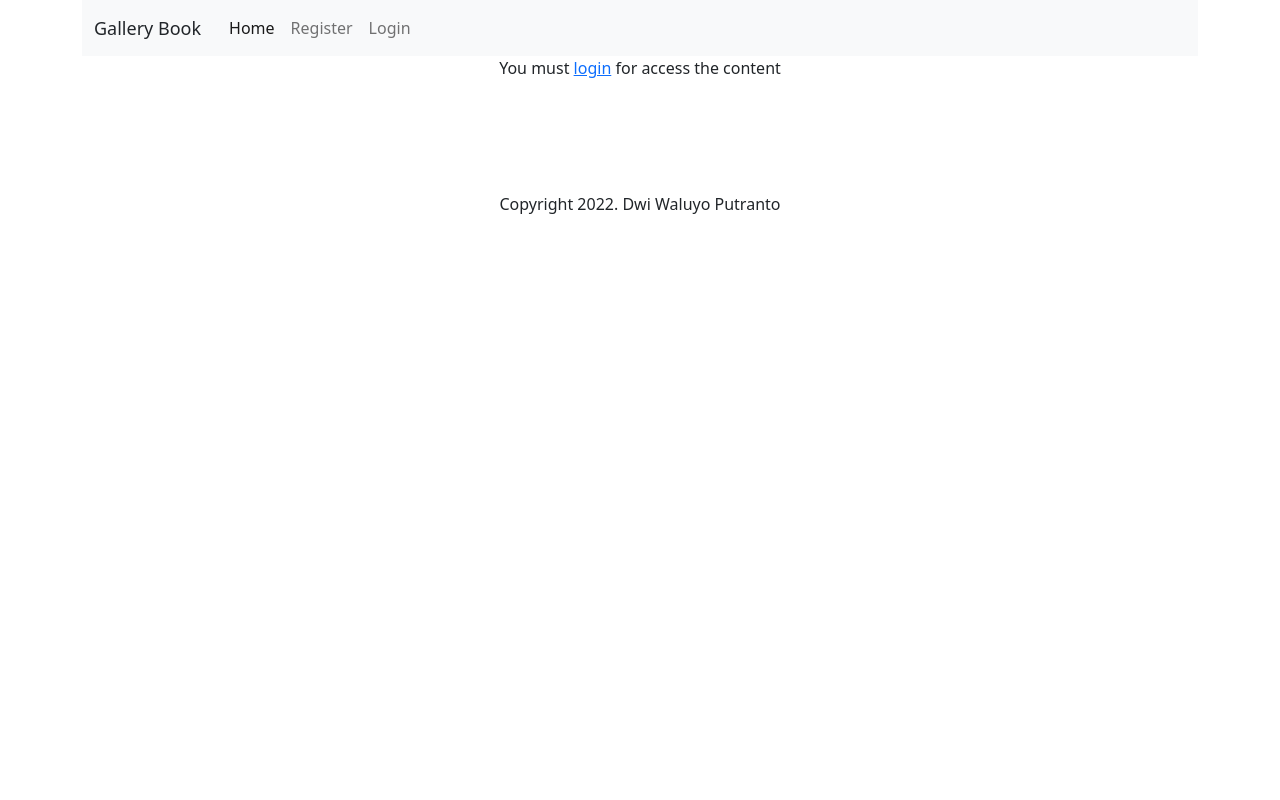
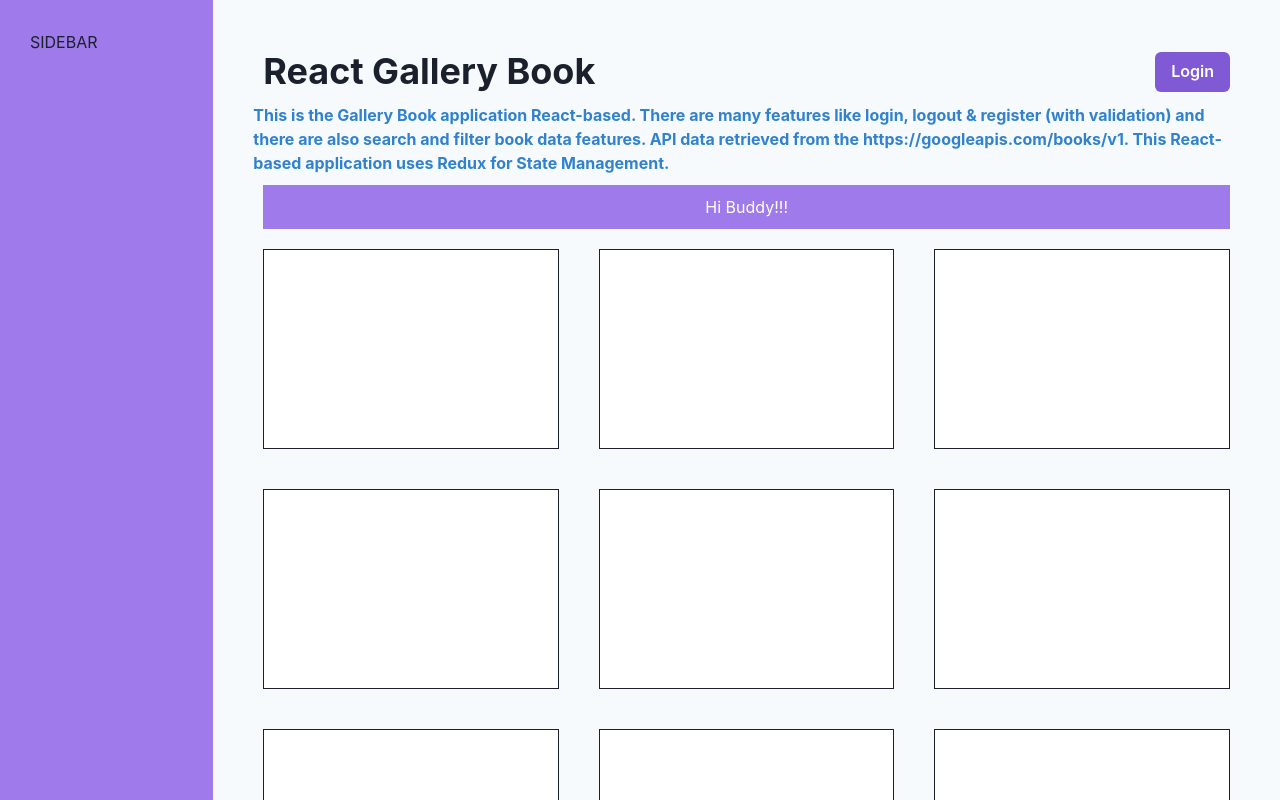
Before and after one commit to dwiiipoetra/react-gallery-book, a React (Vite) app: page / in a window 1280 px wide. Shown: the top 800 px of the page. Built offline with nearby package versions, Linux system fonts and the light colour scheme.

Commit message:
migrate bootstrap to chakra ui

```diff
--- a/package.json
+++ b/package.json
@@ -9,10 +9,12 @@
     "preview": "vite preview"
   },
   "dependencies": {
+    "@chakra-ui/react": "^2.8.2",
+    "@emotion/react": "^11.11.4",
+    "@emotion/styled": "^11.11.5",
     "axios": "^1.1.3",
-    "bootstrap": "^5.2.2",
+    "framer-motion": "^11.3.0",
     "react": "^18.2.0",
-    "react-bootstrap": "^2.5.0",
     "react-dom": "^18.2.0",
     "react-redux": "^8.0.4",
     "react-router-dom": "^6.4.2",
--- a/src/App.jsx
+++ b/src/App.jsx
@@ -1,26 +1,26 @@
 import React from "react";
-import { BrowserRouter, Routes, Route } from "react-router-dom";
-import Home from "./components/home";
-import Login from "./components/login";
-import Register from "./components/register";
-import Footer from "./components/footer";
+import {
+  createBrowserRouter,
+  createRoutesFromElements,
+  Route,
+  RouterProvider
+} from "react-router-dom";
+import Home from "./pages/home";
+import Login from "./pages/login";
+import Register from "./pages/register";
 
 function App() {
-  return (
-    <>
-      <div className="container">
-        <BrowserRouter>
-          <Routes>
-            <Route exact path="/" element={<Home />} />
-            <Route exact path="/login" element={<Login />} />
-            <Route exact path="/register" element={<Register />} />
-            <Route path="*" element={<h1>Pages Not Found</h1>} />
-          </Routes>
-        </BrowserRouter>
-        <Footer />
-      </div>
-    </>
-  );
+  const router = createBrowserRouter(
+    createRoutesFromElements(
+      <>
+        <Route path="/" element={<Home />} />
+        <Route path="login" element={<Login />} />
+        <Route path="register" element={<Register />} />
+        <Route path="*" element={<h1>Pages Not Found</h1>} />
+      </>
+    )
+  )
+  return (<RouterProvider router={router}/>);
 }
 
 export default App;
--- a/src/components/book-card/index.jsx
+++ b/src/components/book-card/index.jsx
@@ -1,5 +1,4 @@
 import React, { useState } from "react";
-import Card from "react-bootstrap/Card";
 
 const BookCard = ({
   smallThumbnail,
@@ -9,28 +8,9 @@ const BookCard = ({
   previewLink,
 }) => {
   return (
-    <Card className="mb-3" style={{ width: "14rem" }}>
-      <Card.Img
-        variant="top"
-        style={{ width: "120px", margin: "0 auto" }}
-        src={smallThumbnail}
-        alt={title}
-      />
-      <Card.Body>
-        <Card.Title>{title}</Card.Title>
-        <Card.Text>
-          <div className="col" style={{ fontSize: "14px" }}>
-            <strong>Publisher: </strong> {publisher}
-          </div>
-          <div className="col" style={{ fontSize: "14px" }}>
-            <strong>Authors: </strong> {authors}
-          </div>
-        </Card.Text>
-        <a className="btn btn-primary" href={previewLink} target="_blank">
-          More info
-        </a>
-      </Card.Body>
-    </Card>
+    <div>
+      hehe
+    </div>
   );
 };
 
--- a/src/components/menu/index.jsx
+++ b/src/components/menu/index.jsx
@@ -1,3 +1,4 @@
+import { Flex, Spacer, Box, HStack, Heading, Text, Button } from "@chakra-ui/react";
 import React from "react";
 import { Link } from "react-router-dom";
 import { useDispatch, useSelector } from "react-redux";
@@ -11,44 +12,16 @@ const Menu = () => {
   // console.log("logged in user: ", user);
 
   return (
-    <div className="col-12">
-      <nav className="navbar navbar-expand-lg bg-light">
-        <div className="container-fluid">
+    <>
+      <Flex as="nav" p="10px" alignItems="center" gap="10px">
+        <Heading as="h1">React Gallery Book</Heading>
+        <Spacer/>
+        <HStack spacing="20px">
+          {user ? (
+            <>
+            <Box bg="gray.200" p="10px">M</Box>
+            <Text>{user.email} (Logout)</Text>
             <Link
-            className="nav-link active"
-            aria-current="page"
-            to="/"
-            style={{ fontSize: "18px", marginRight: "20px" }}
-          >
-            Gallery Book
-          </Link>
-          <button
-            className="navbar-toggler"
-            type="button"
-            data-bs-toggle="collapse"
-            data-bs-target="#navbarSupportedContent"
-            aria-controls="navbarSupportedContent"
-            aria-expanded="false"
-            aria-label="Toggle navigation"
-          >
-            <span className="navbar-toggler-icon"></span>
-          </button>
-          <div className="collapse navbar-collapse" id="navbarSupportedContent">
-            <ul className="navbar-nav me-auto mb-2 mb-lg-0">
-              <li className="nav-item">
-                <Link className="nav-link active" aria-current="page" to="/">
-                  Home
-                </Link>
-              </li>
-              <li className="nav-item">
-                <Link className="nav-link" to="/register">
-                  Register
-                </Link>
-              </li>
-              <li className="nav-item">
-                {user ? (
-                  <Link
-                    className="nav-link"
               to="#"
               onClick={() => {
                 dispatch({
@@ -56,19 +29,24 @@ const Menu = () => {
                 });
               }}
             >
-                    {user.email} (Logout)
             </Link>
+            </>
           ) : (
-                  <Link className="nav-link" to="/login">
+            <Button colorScheme="purple">
+              <Link to="/login">
                 Login
               </Link>
+            </Button>
           )}
-              </li>
-            </ul>
-          </div>
-        </div>
-      </nav>
-    </div>
+        </HStack>
+      </Flex>
+      {/* <Flex bg="gray.200" justify="space-between" wrap="wrap" gap="2">
+        <Box w="150px" h="50px" bg="red">Column 1</Box>
+        <Box w="150px" h="50px" bg="red">Column 2</Box>
+        <Box w="150px" h="50px" bg="red" flexGrow="1">Column 3</Box>
+        <Box w="150px" h="50px" bg="red" flexGrow="2">Column 4</Box>
+      </Flex> */}
+    </>
   );
 };
 
--- a/src/main.jsx
+++ b/src/main.jsx
@@ -1,12 +1,26 @@
-import React from "react";
-import ReactDOM from "react-dom/client";
+import * as React from "react";
+import { ChakraProvider, extendTheme } from "@chakra-ui/react";
+import * as ReactDOM from "react-dom/client";
 import App from "./App";
-import "bootstrap/dist/css/bootstrap.min.css";
 import { Provider } from "react-redux";
 import store from "./store/reducer";
 
+const colors = {
+  brand: {
+    900: '#1a365d',
+    800: '#153e75',
+    700: '#2a69ac',
+  },
+}
+
+const theme = extendTheme({ colors })
+
 ReactDOM.createRoot(document.getElementById("root")).render(
-  <Provider store={store}>
-    <App />
-  </Provider>
+  <React.StrictMode>
+    <ChakraProvider theme = {theme}>
+      <Provider store = {store}>
+        <App />
+      </Provider>
+    </ChakraProvider>
+  </React.StrictMode>
 );
--- a/src/components/home/index.jsx
+++ b/src/pages/home/index.jsx
@@ -2,9 +2,9 @@ import React, { useState } from "react";
 import axios from "axios";
 import { useSelector } from "react-redux";
 import { Link } from "react-router-dom";
-import Spinner from "react-bootstrap/Spinner";
-import BookCard from "../book-card";
-import Menu from "../menu";
+import BookCard from "../../components/book-card";
+import Menu from "../../components/menu";
+import { Grid, GridItem, SimpleGrid, Heading, Text, Box } from "@chakra-ui/react";
 
 const Home = () => {
   const [query, setQuery] = useState("");
@@ -59,10 +59,6 @@ const Home = () => {
     if (loading) {
       return (
         <div className="d-flex justify-content-center mt-3">
-          <Spinner
-            animation="border"
-            style={{ width: "2rem", height: "2rem" }}
-          />
         </div>
       );
     } else {
@@ -74,10 +70,57 @@ const Home = () => {
     }
   };
 
+  const boxStyles = {
+    p: "10px",
+    m: "10px",
+    textAlign: "center",
+    color: "white",
+    bg: "purple.400",
+    // filter: "blur(2px)"
+  }
   return (
     <>
-      <div className="row">
-        <Menu />
+      <Grid templateColumns="repeat(6, 1fr)" bg="gray.50">
+        <GridItem
+          p="30px"
+          as="aside"
+          colSpan="1"
+          bg="purple.400"
+          minHeight="100vh"
+        >
+          SIDEBAR
+        </GridItem>
+
+        <GridItem
+          as="main"
+          colSpan="5"
+          p="40px"
+        >
+          <Menu />
+          <Text color="blue.500" fontWeight="bold">
+            This is the Gallery Book application React-based. There are many features like login, logout & register (with validation) and there are also search and filter book data features. API data retrieved from the https://googleapis.com/books/v1. This React-based application uses Redux for State Management.
+          </Text>
+          <Box sx={boxStyles}>
+            Hi Buddy!!!
+          </Box>
+
+          <SimpleGrid p="10px" spacing={10} minChildWidth="250px">
+          <Box bg="white" h="200px" border="1px solid"></Box>
+          <Box bg="white" h="200px" border="1px solid"></Box>
+          <Box bg="white" h="200px" border="1px solid"></Box>
+          <Box bg="white" h="200px" border="1px solid"></Box>
+
+          <Box bg="white" h="200px" border="1px solid"></Box>
+          <Box bg="white" h="200px" border="1px solid"></Box>
+          <Box bg="white" h="200px" border="1px solid"></Box>
+          <Box bg="white" h="200px" border="1px solid"></Box>
+
+          <Box bg="white" h="200px" border="1px solid"></Box>
+          <Box bg="white" h="200px" border="1px solid"></Box>
+          <Box bg="white" h="200px" border="1px solid"></Box>
+          <Box bg="white" h="200px" border="1px solid"></Box>
+          </SimpleGrid>
+        </GridItem>
 
         {/* Search Form */}
         {user ? (
@@ -104,13 +147,9 @@ const Home = () => {
               </button>
             </form>
           </div>
-        ) : (
-          <p className="text-center">
-            You must <Link to="/login">login</Link> for access the content
-          </p>
-        )}
+        ) : ('')}
         <div className="col-12">{handleCards()}</div>
-      </div>
+      </Grid>
     </>
   );
 };
--- a/vite.config.js
+++ b/vite.config.js
@@ -4,4 +4,9 @@ import react from "@vitejs/plugin-react";
 // https://vitejs.dev/config/
 export default defineConfig({
   plugins: [react()],
+  server: {
+    watch: {
+      usePolling: true
+    }
+  }
 });
```
Also changed, not shown: src/pages/login/index.jsx (renamed from src/components/login/index.jsx), src/pages/register/index.jsx (renamed from src/components/register/index.jsx), 1 other file (tests, documents, lock files or other folders). Lines whose indentation alone changed are shown as unchanged.
